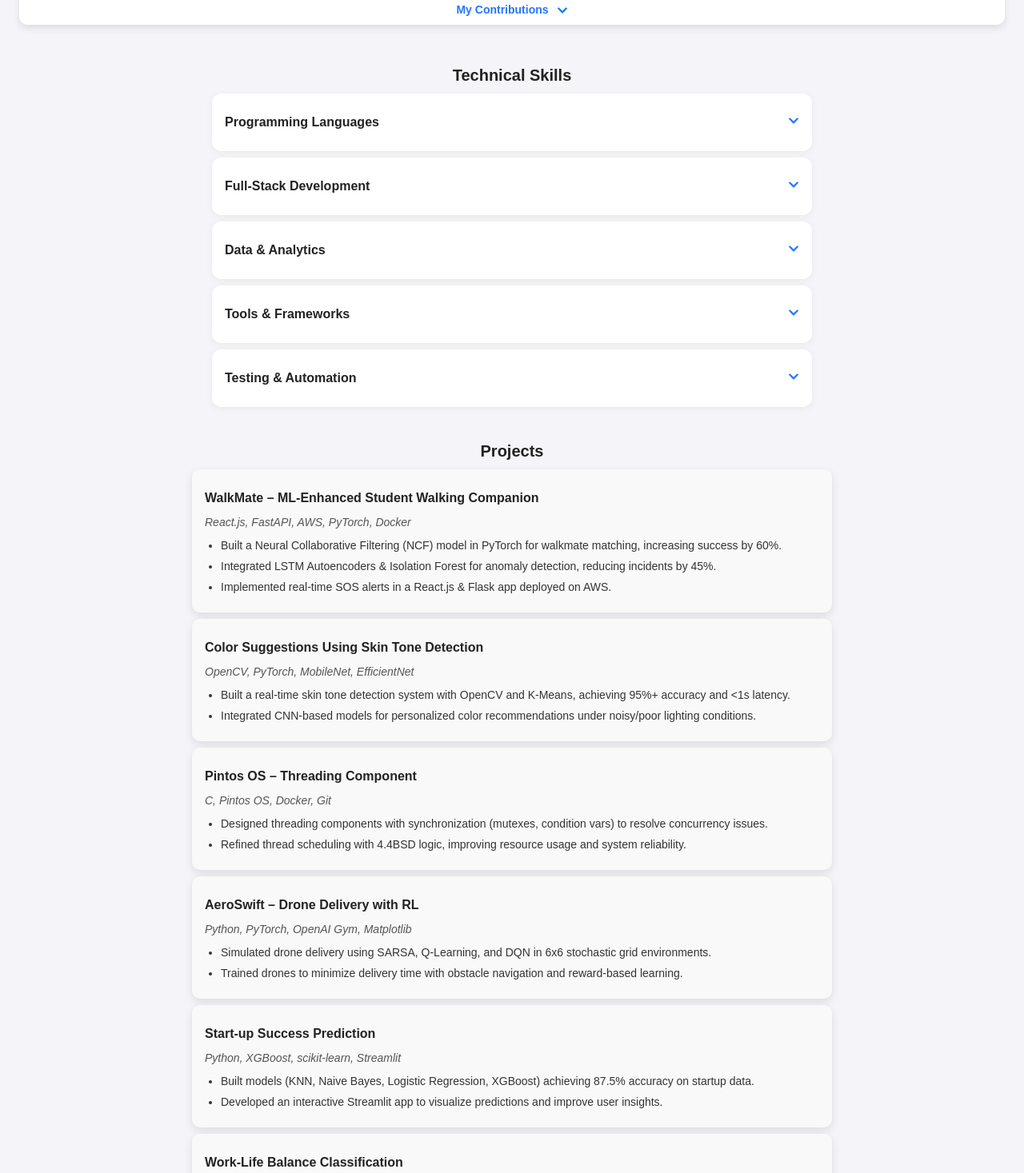
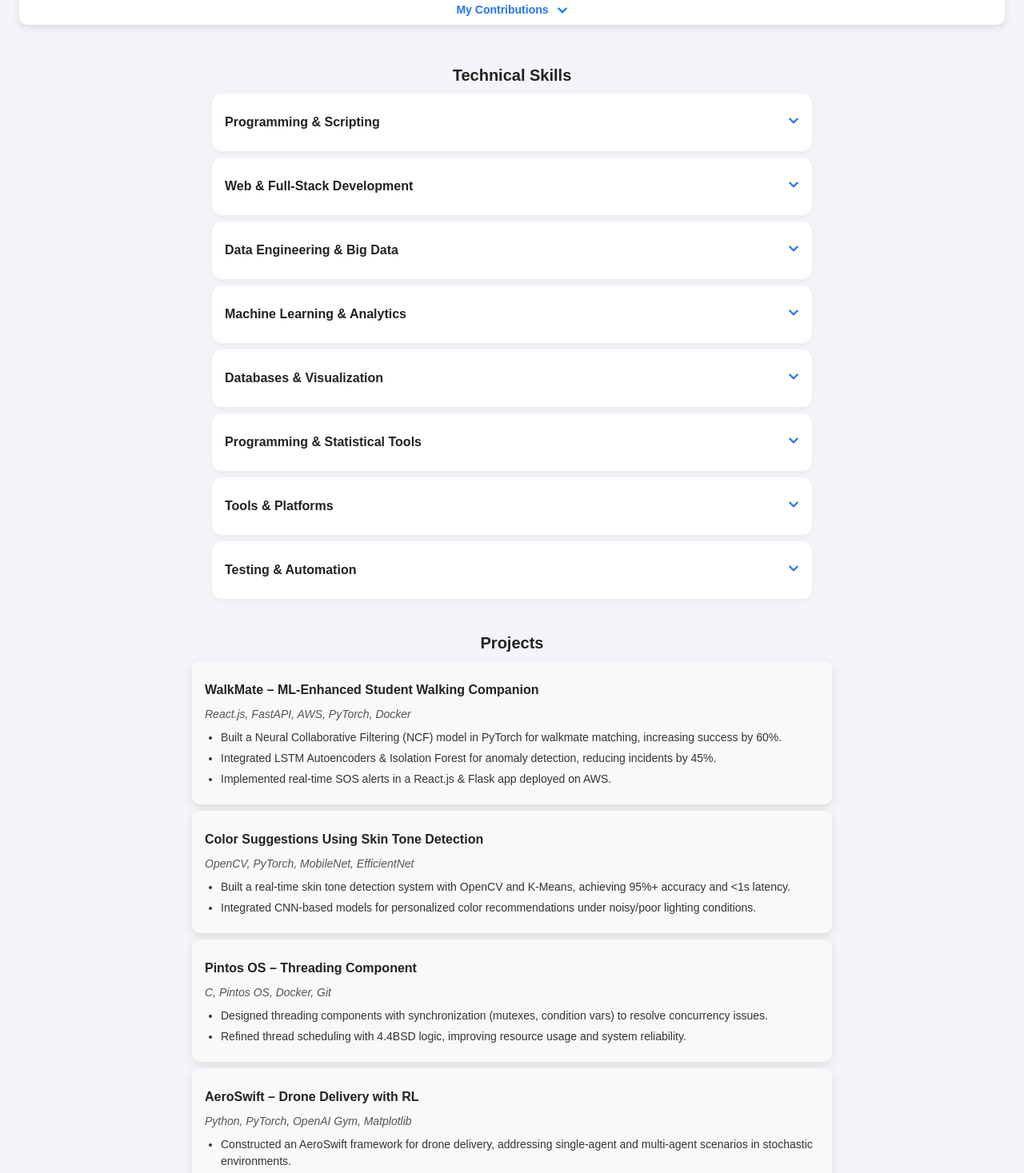
Before and after one commit to SanchitKrishna-98/my-portfolio, a React (Create React App) app: page / in a window 1280 px wide. Shown: the part 1330-2797 px from the top of the page at 80% size. Built offline with nearby package versions, Linux system fonts and the light colour scheme.

Commit message:
Modified skills and updated projects

```diff
--- a/src/App.css
+++ b/src/App.css
@@ -117,7 +117,7 @@ p {
 /* Hero Section */
 .hero {
   text-align: center;
-  background: linear-gradient(45deg, #6a11cb, #2575fc);
+  background: linear-gradient(45deg, #894ec8, #4988f6);
   color: #fff;
   padding: var(--section-padding);
 }
--- a/src/components/Header.js
+++ b/src/components/Header.js
@@ -5,7 +5,7 @@ function Header() {
   return (
     <header className="header">
       <div className="header-title">
-        <h1><FaRocket size={40} /> Welcome to My Portfolio!!</h1>
+        <h1><FaRocket size={40} />Hello, World! Meet my work — crafted with code and creativity.</h1>
       </div>
       <nav>
         <ul className="nav-links">
--- a/src/components/ProfessionalExperience.js
+++ b/src/components/ProfessionalExperience.js
@@ -24,9 +24,11 @@ function ProfessionalExperience() {
         {isExperience1Open && (
           <ul className="career-list">
             {[
-              "Built a Vue.js interface for precision path planning with AutoSync integration to connected farm cloud systems, boosting user acquisition for agricultural leaders like John Deere, Case IH, and Horsch.",
-              "Contributed in the development of the Vue Field Manager for Trimble Agriculture Solutions, which turned out to be a driving factor in a $2 billion joint venture between AGCO and Trimble.",
-              "Deployed a React and AWS-based interview management dashboard (Lambda, API gateway, Dynamo DB), cutting administrative tasks by 50% and improving internal workflow efficiency."
+              "Developed a scalable Vue.js interface for precision path planning using MapLibre and Trimble’s ALK tile server, visualizing real-time GeoJSON paths for autonomous tractors—adopted by AGCO, John Deere, Case IH, and Horsch.",
+              "Architected the Field Manager web app, integrating TileServer APIs to render map data with features like guidance lines, landmarks, and task overlays—contributed to AGCO's $2B acquisition of Trimble Ag.",
+              "Built a metrics-driven analytics dashboard using AWS (Lambda, API Gateway, DynamoDB), automating reporting workflows and saving over 15 hours of manual effort per sprint.",
+              "Streamlined deployments using CI/CD pipelines, accelerating development cycles and ensuring stable rollouts for frontend and backend services.",
+              "Created interactive sprint performance dashboards by integrating Jira data into Domo, enabling automated visualization and agile project tracking."
             ].map((text, i) => (
               <li key={i} className="list-item fade-in" style={{ animationDelay: `${i * 0.3}s` }}>
                 <span className="arrow">→</span> {text}
@@ -53,9 +55,9 @@ function ProfessionalExperience() {
         {isExperience2Open && (
           <ul className="career-list">
             {[
-              "Engineered a “Smart Call Center” dashboard for a U.S. telecom client using Vue.js and Python Flask, achieving a 35% reduction in customer response time.",
-              "Integrated NLTK and Google’s Speech-to-Text API for sentiment analysis, attaining 88% accuracy, and successfully presented the solution to the CEO and stakeholders.",
-              "Utilized Flask to build RESTful APIs, and integrated it with Vue.js to deliver seamless user experiences for telecom clients."
+              "Created and designed a “Smart Call Center” dashboard for a telecom client using Flask and Vue.js, reducing customer response time by ≅35%.",
+              "IIntegrated a sentiment analysis pipeline using NLTK and Google’s Speech-to-Text API with 88% accuracy; presented the solution to the CEO and stakeholders.",
+              "Engineered a Kafka-based streaming pipeline processing 100K+ events/day, reducing latency by 60% and enhancing system throughput and fault tolerance."
             ].map((text, i) => (
               <li key={i} className="list-item fade-in" style={{ animationDelay: `${i * 0.3}s` }}>
                 <span className="arrow">→</span> {text}
--- a/src/components/Projects.js
+++ b/src/components/Projects.js
@@ -59,7 +59,6 @@ const projects = [
       'Integrated LSTM Autoencoders & Isolation Forest for anomaly detection, reducing incidents by 45%.',
       'Implemented real-time SOS alerts in a React.js & Flask app deployed on AWS.',
     ],
-    github: 'https://github.com/your-username/WalkMate',
   },
   {
     title: 'Color Suggestions Using Skin Tone Detection',
@@ -68,7 +67,6 @@ const projects = [
       'Built a real-time skin tone detection system with OpenCV and K-Means, achieving 95%+ accuracy and <1s latency.',
       'Integrated CNN-based models for personalized color recommendations under noisy/poor lighting conditions.',
     ],
-    github: 'https://github.com/your-username/SkinToneColorRecommendation',
   },
   {
     title: 'Pintos OS – Threading Component',
@@ -77,43 +75,42 @@ const projects = [
       'Designed threading components with synchronization (mutexes, condition vars) to resolve concurrency issues.',
       'Refined thread scheduling with 4.4BSD logic, improving resource usage and system reliability.',
     ],
-    github: 'https://github.com/your-username/Pintos-OS',
   },
   {
     title: 'AeroSwift – Drone Delivery with RL',
     tech: 'Python, PyTorch, OpenAI Gym, Matplotlib',
     description: [
-      'Simulated drone delivery using SARSA, Q-Learning, and DQN in 6x6 stochastic grid environments.',
-      'Trained drones to minimize delivery time with obstacle navigation and reward-based learning.',
+      'Constructed an AeroSwift framework for drone delivery, addressing single-agent and multi-agent scenarios in stochastic environments.',
+      'Optimized delivery routes using SARSA, DQN, and Q-Learning, achieving efficient navigation.',
+      'Simulated a 6×6 grid with dynamic obstacles and reward structures, yielding consistent learning improvements over 500+ episodes.',
     ],
-    github: 'https://github.com/SanchitKrishna-98/RL-AutonomousDroneDelivery',
   },
   {
     title: 'Start-up Success Prediction',
-    tech: 'Python, XGBoost, scikit-learn, Streamlit',
+    tech: 'Python, Pandas, scikit-learn, Matplotlib, Streamlit',
     description: [
-      'Built models (KNN, Naive Bayes, Logistic Regression, XGBoost) achieving 87.5% accuracy on startup data.',
-      'Developed an interactive Streamlit app to visualize predictions and improve user insights.',
+      'Constructed an end-to-end machine learning pipeline: performed extensive EDA, feature selection, missing value imputation, and normalization.',
+      'Trained machine learning models (KNN, Naive Bayes, Logistic Regression, Random Forest, XGBoost, SVM) on Kaggle’s Startup Prediction dataset, achieving 87.5% accuracy with XGBoost.',
+      'Launched an interactive Streamlit-based webpage to visualize predictions and analyze 10,000+ entries, enabling data-driven decision-making for early-stage investors and entrepreneurs by identifying key success factors.',
     ],
-    github: 'https://github.com/your-username/startup-success-predictor',
   },
   {
-    title: 'Work-Life Balance Classification',
+    title: 'Employee Churn Prediction',
     tech: 'R, Grid Search, dplyr, tidyr, caret, ggplot2',
     description: [
-      'Performed classification on IBM HR Analytics dataset using KNN, SVM, RF, and XGBoost, achieving 94.26% accuracy with SVM.',
-      'Fine-tuned SVM hyperparameters (C=1, γ=1) using grid search with 80-20 train-test split.',
+      'Built an end-to-end data pipeline using tidyverse in R, performing data cleaning (missing value handling, label encoding), feature engineering, outlier detection, and scaling for the IBM HR Analytics dataset.',
+      'Conducted EDA on 1,470 employee records to identify trends in attrition, job satisfaction, and overtime behavior.',
+      'Trained and evaluated ML models (K-NN, SVM, Random Forest, XGBoost), achieving 94.26% accuracy with SVM, and identified key predictors of poor work-life balance—providing actionable insights to improve HR policies and retention.',
     ],
-    github: 'https://github.com/your-username/work-life-balance-classification',
   },
   {
     title: 'Sentiment Analysis on IMDb Movie Reviews',
     tech: 'Python, NLP, TensorFlow, Matplotlib',
     description: [
-      'Built and optimized LSTM, BiLSTM, BERT, and CNN models for sentiment analysis, achieving ~90% accuracy.',
-      'Conducted hyperparameter tuning and reduced model training time by 30% while maintaining accuracy.',
+      'Created a robust NLP pipeline with text preprocessing (tokenization, stopword removal, stemming), BERT embeddings, and sequence padding.',
+      'Built and optimized neural network architectures (LSTM, Bidirectional LSTM, BERT, CNN) for sentiment analysis, achieving nearly 90% accuracy.',
+      'Conducted hyperparameter tuning and comparative analysis, reducing model training time by 30% while maintaining performance—demonstrating potential for real-time content moderation and customer feedback analytics in media platforms.',
     ],
-    github: 'https://github.com/your-username/imdb-sentiment-analysis',
   },
 ];
 
--- a/src/components/TechnicalSkills.js
+++ b/src/components/TechnicalSkills.js
@@ -3,14 +3,33 @@ import { FaChevronDown, FaChevronUp } from 'react-icons/fa';
 
 function TechnicalSkills() {
   const skills = {
-    'Programming Languages': ['Python', 'Java', 'C', 'R'],
-    'Full-Stack Development': ['Flask', 'REST API', 'Vue.js', 'React', 'HTML', 'CSS', 'JavaScript'],
-    'Data & Analytics': ['MySQL', 'PostgreSQL', 'Power BI', 'Tableau'],
-    'Tools & Frameworks': [
-      'Cloudflare', 'AWS (EC2, S3, Lambda, DynamoDB, API Gateway)', 'Hadoop', 'HIVE', 'Spark',
-      'TensorFlow', 'PyTorch', 'Keras', 'Kafka', 'Docker', 'Jira', 'Git', 'Pandas', 'Postman', 'Streamlit'
+    'Programming & Scripting': [
+      'Python', 'Java', 'C', 'R', 'SQL', 'JavaScript', 'HTML5', 'CSS3', 'Bash'
     ],
-    'Testing & Automation': ['Eggplant', 'Selenium', 'TestNG', 'Cucumber', 'Appium']
+    'Web & Full-Stack Development': [
+      'React', 'Vue.js', 'Flask', 'REST APIs', 'HTML5', 'CSS3', 'JavaScript'
+    ],
+    'Data Engineering & Big Data': [
+      'Apache NiFi', 'Apache Kafka', 'Apache Spark', 'Hadoop', 'Hive',
+      'Docker', 'AWS (Lambda, EC2, S3)', 'GCP (BigQuery, Cloud Storage – basic)'
+    ],
+    'Machine Learning & Analytics': [
+      'scikit-learn', 'TensorFlow', 'PyTorch', 'Keras', 'Streamlit',
+      'Pandas', 'NumPy', 'Statsmodels'
+    ],
+    'Databases & Visualization': [
+      'MySQL', 'PostgreSQL', 'MongoDB', 'Matplotlib', 'Seaborn',
+      'Tableau', 'Power BI', 'Plotly', 'ggplot2', 'Domo'
+    ],
+    'Programming & Statistical Tools': [
+      'Jupyter Notebook', 'Visula Studio code', 'Anaconda', 'RStudio'
+    ],
+    'Tools & Platforms': [
+      'Git', 'GitHub', 'Postman', 'Jira', 'Confluence', 'Linux', 'Agile/Scrum'
+    ],
+    'Testing & Automation': [
+      'Eggplant', 'Selenium', 'TestNG', 'Cucumber', 'Appium'
+    ]
   };
 
   const [openSections, setOpenSections] = useState({});
@@ -30,11 +49,9 @@ function TechnicalSkills() {
           <div className="skills-card" key={index}>
             <div className="skills-header" onClick={() => toggleSection(category)}>
               <h3>{category}</h3>
-              <span
-  className={`dropdown-icon ${openSections[category] ? 'open' : ''}`}
->
-  {openSections[category] ? <FaChevronUp /> : <FaChevronDown />}
-</span>
+              <span className={`dropdown-icon ${openSections[category] ? 'open' : ''}`}>
+                {openSections[category] ? <FaChevronUp /> : <FaChevronDown />}
+              </span>
             </div>
             {openSections[category] && (
               <div className="skill-tags">
```
